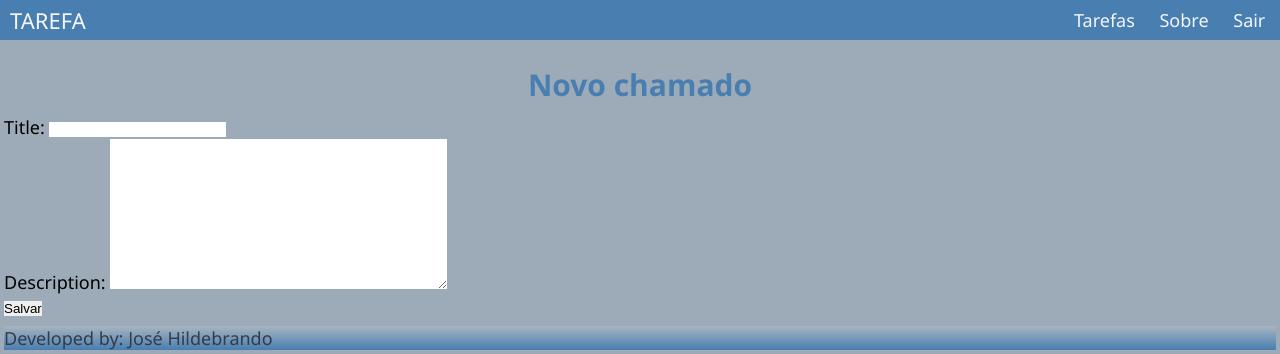
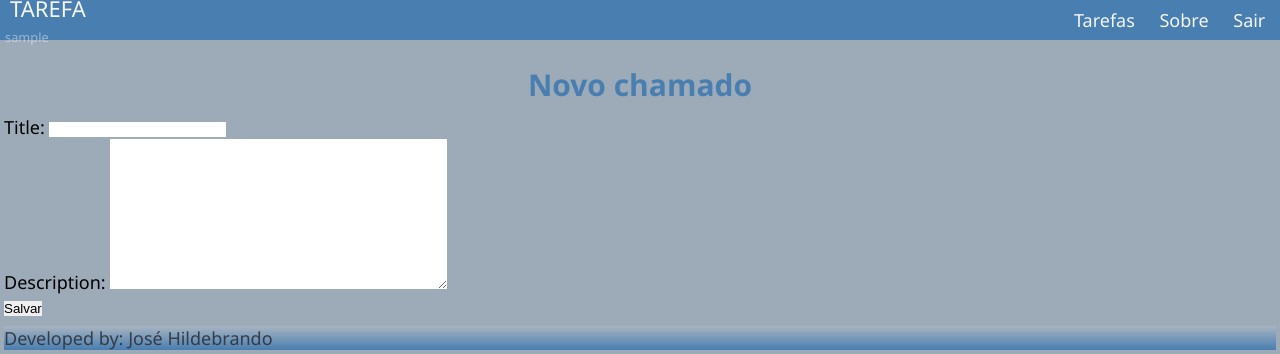
Before and after one commit to hildebrando001/Tarefa-Django-Python, a Django app: page /newtask/ in a window 1280 px wide. Shown: the top 354 px of the page. Run offline with Django 3.2, Linux system fonts and the light colour scheme; the visitor is signed in with stand-in values (Sample User, id 1); some libraries are stand-ins or nearby versions.

Commit message:
user identification

```diff
--- a/tasks/static/css/styles.css
+++ b/tasks/static/css/styles.css
@@ -2,6 +2,12 @@
     background-color: #9dabb9;
     padding: 0px;
     padding-bottom: 1px;
+}
+
+.logged-user {
+    margin-left: 5px;
+    color: #f5f6fa79;
+    font-size: 0.8rem;
 }
 
 .icon {
--- a/tasks/templates/base.html
+++ b/tasks/templates/base.html
@@ -15,6 +15,9 @@
             <div class="nav-header">
                 <div class="nav-title">
                     <a href="/">TAREFA</a>
+                    {% if user %}
+                        <span class="logged-user">{{ user }}</span>
+                    {% endif %}
                 </div>
             </div>
             <div class="nav-btn">
```
